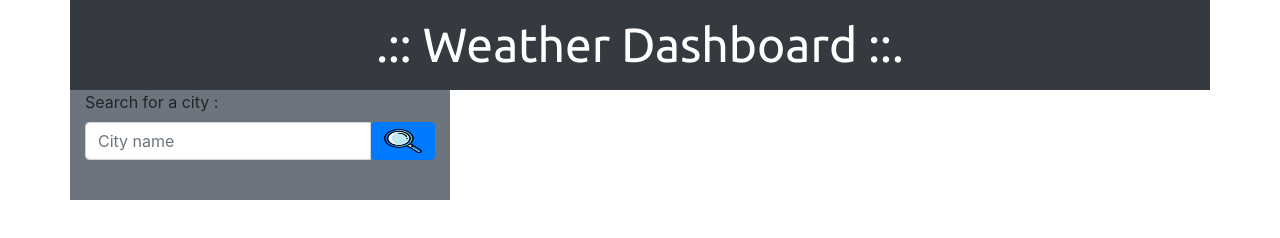
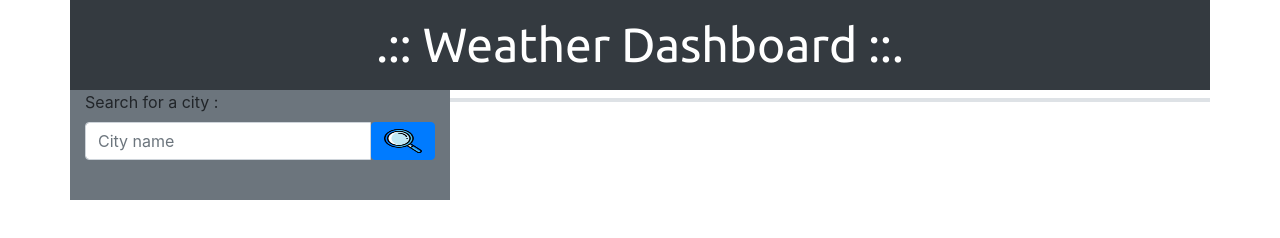
Before and after one commit to borucltd/hw6_weather, a plain HTML site: page index.html in a window 1280 px wide. Drawn offline with nearby package versions, Linux system fonts and the light colour scheme.

Commit message:
A bit better layout.

```diff
--- a/index.html
+++ b/index.html
@@ -43,12 +43,12 @@
             <section class="col-lg-8">
                 <section class="row">
                     <!-- Weather goes here -->
-                    <section id="todayWeather" class="col-lg-8 rounded-0 mt-2">
+                    <section id="todayWeather" class="col rounded-0 mt-2 border">
 
                     </section>
                 </section>
 
-                <section id="nextDaysWeather" class="row ">
+                <section id="nextDaysWeather" class="row  justify-content-center border ">
                     <!-- Weather goes here
                     <section id="nextDaysWeather" class="col-lg-8 rounded-0 mt-2 ">
                     </section>
--- a/script.js
+++ b/script.js
@@ -148,7 +148,7 @@ function frenderWeather(city){
                     nextdaySection.append(nextdayDate);
                     nextdaySection.append(nextdayTemperature);
                     nextdaySection.append(nextdayHumidity);
-                    nextdaySection.addClass("bg-info col-xs-1 mx-2");
+                    nextdaySection.addClass("bg-info col-xs-1 mx-3 my-2");
                     $("#nextDaysWeather").append(nextdaySection);
 
                 }
```
